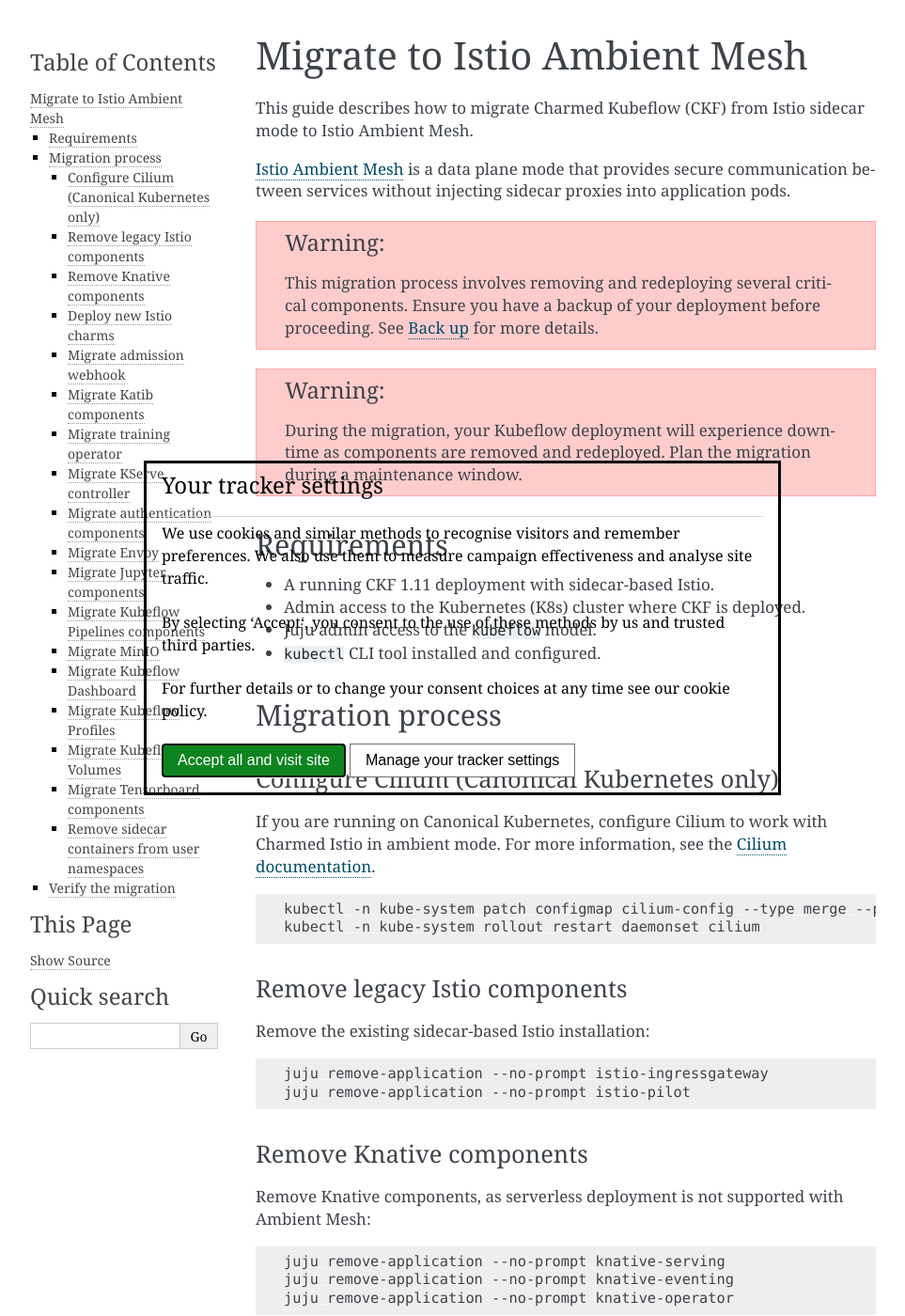
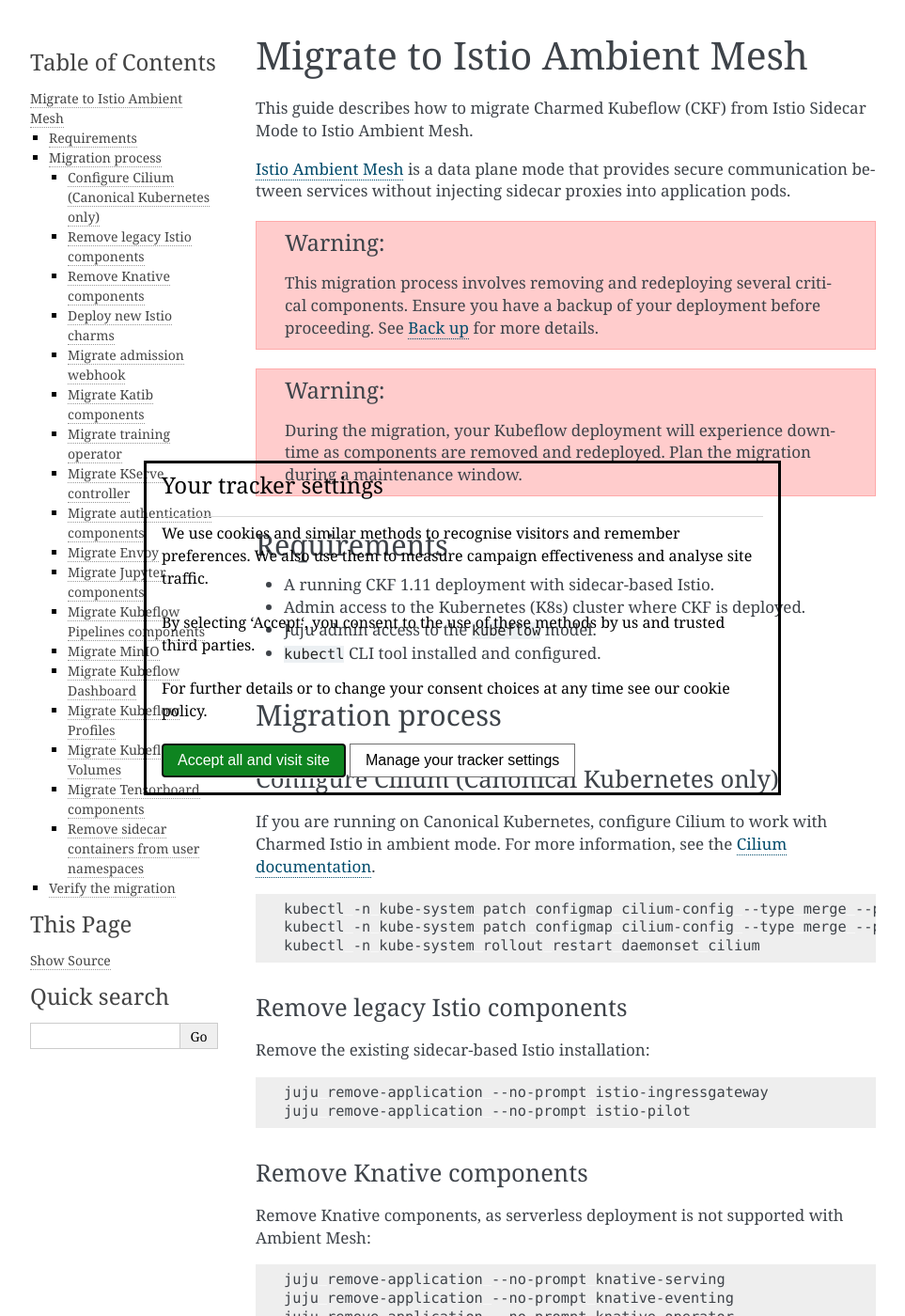
Before and after one commit to canonical/charmed-kubeflow-documentation, a Sphinx documentation site: the page built from docs/how-to/manage/migrate-ambient.rst, in a window 1280 px wide and 1400 px high. Shown: the whole window at 94% size, without its empty margins (148-1111 px from the left). Built offline with Sphinx 7.4.7, drawn with Linux system fonts in a browser that asks for light colours.

Commit message:
address comments

```diff
--- a/docs/how-to/manage/migrate-ambient.rst
+++ b/docs/how-to/manage/migrate-ambient.rst
@@ -3,7 +3,7 @@
 Migrate to Istio Ambient Mesh
 ==============================
 
-This guide describes how to migrate Charmed Kubeflow (CKF) from Istio sidecar mode to Istio Ambient Mesh.
+This guide describes how to migrate Charmed Kubeflow (CKF) from Istio Sidecar Mode to Istio Ambient Mesh.
 
 `Istio Ambient Mesh`_ is a data plane mode that provides secure communication between services without injecting sidecar proxies into application pods.
 
@@ -37,6 +37,7 @@
 .. code-block:: bash
 
    kubectl -n kube-system patch configmap cilium-config --type merge --patch '{"data":{"bpf-lb-sock-hostns-only":"true"}}'
+   kubectl -n kube-system patch configmap cilium-config --type merge --patch '{"data":{"cni-exclusive":"false"}}'
    kubectl -n kube-system rollout restart daemonset cilium
 
 Remove legacy Istio components
```
